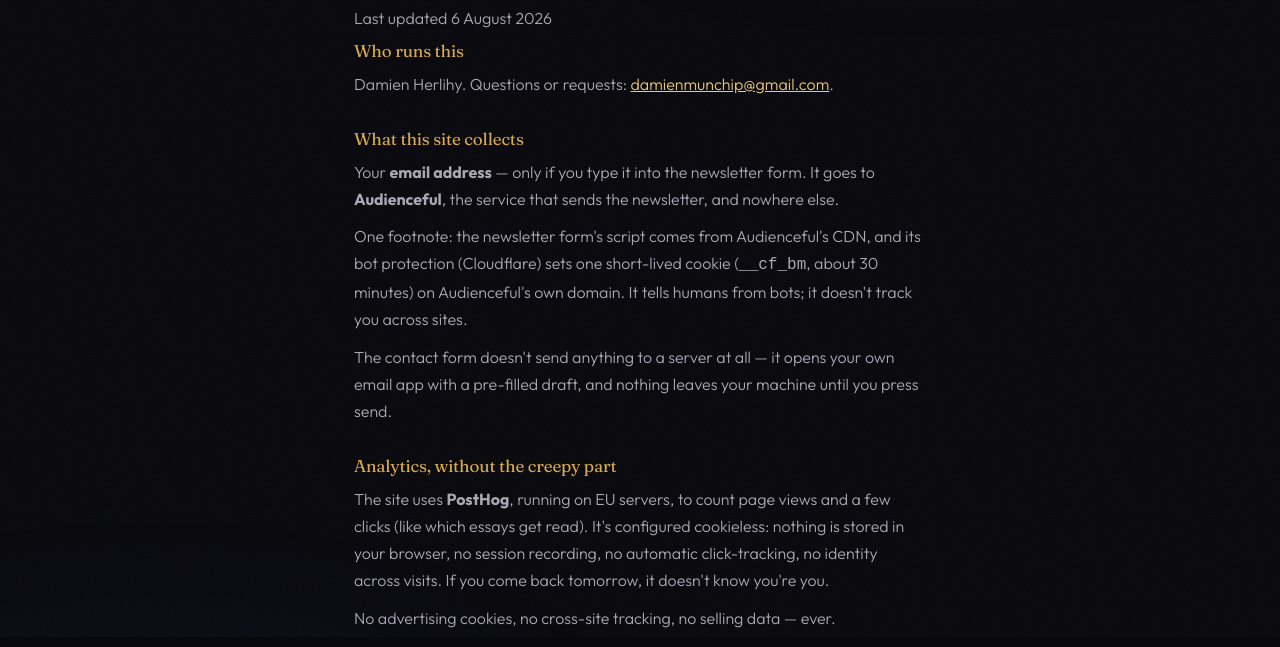
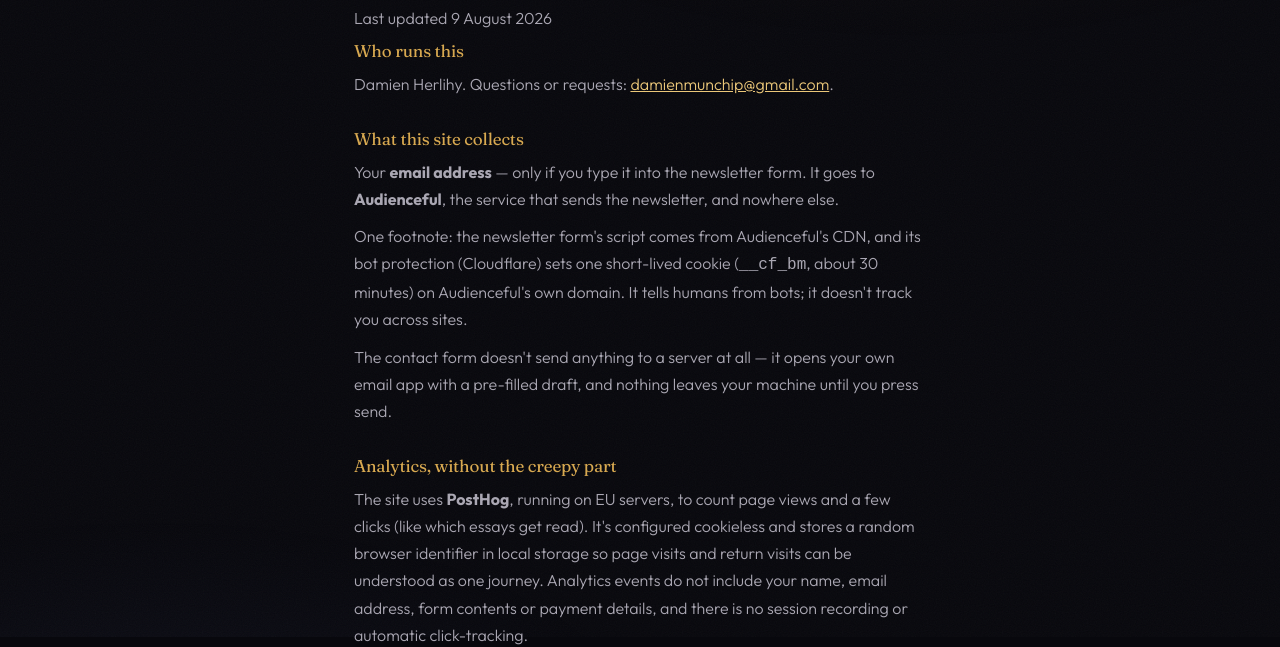
Before and after one commit to Tecsquared/DamienHerlihy, an Astro site: page /privacy in a window 1280 px wide. Shown: the part 163-810 px from the top of the page. Built offline with nearby package versions, Linux system fonts and the light colour scheme; Astro itself is replaced by a stand-in of ours; no server answers.

Commit message:
Update PostHog privacy disclosure (#4)

```diff
--- a/src/pages/privacy.astro
+++ b/src/pages/privacy.astro
@@ -9,7 +9,7 @@ import BaseLayout from '../layouts/BaseLayout.astro';
   <article class="privacy">
     <p class="privacy-kicker">Privacy</p>
     <h1>The short, honest version</h1>
-    <p class="privacy-updated">Last updated 6 August 2026</p>
+    <p class="privacy-updated">Last updated 9 August 2026</p>
 
     <section>
       <h2>Who runs this</h2>
@@ -25,7 +25,7 @@ import BaseLayout from '../layouts/BaseLayout.astro';
 
     <section>
       <h2>Analytics, without the creepy part</h2>
-      <p>The site uses <strong>PostHog</strong>, running on EU servers, to count page views and a few clicks (like which essays get read). It's configured cookieless: nothing is stored in your browser, no session recording, no automatic click-tracking, no identity across visits. If you come back tomorrow, it doesn't know you're you.</p>
+      <p>The site uses <strong>PostHog</strong>, running on EU servers, to count page views and a few clicks (like which essays get read). It's configured cookieless and stores a random browser identifier in local storage so page visits and return visits can be understood as one journey. Analytics events do not include your name, email address, form contents or payment details, and there is no session recording or automatic click-tracking.</p>
       <p>No advertising cookies, no cross-site tracking, no selling data — ever.</p>
     </section>
 
```
